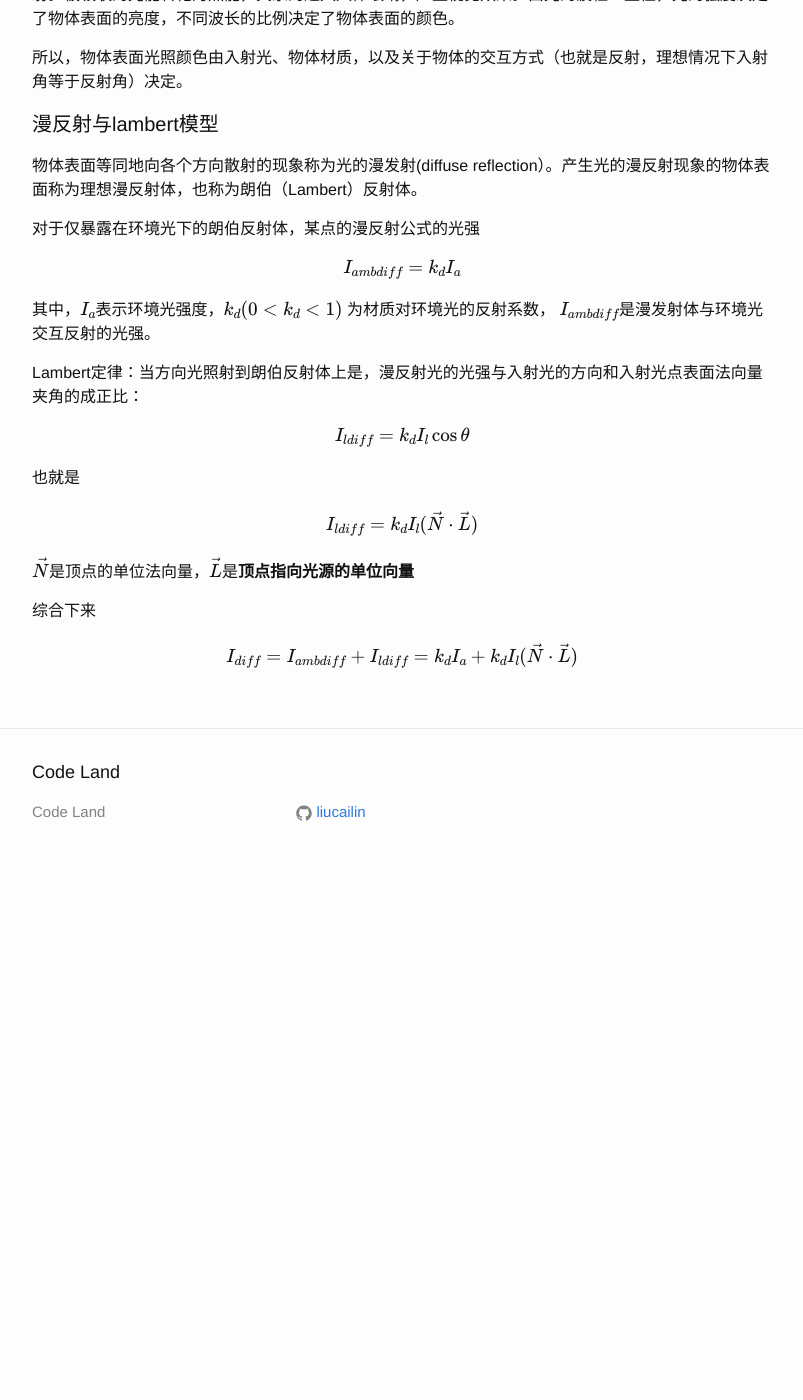
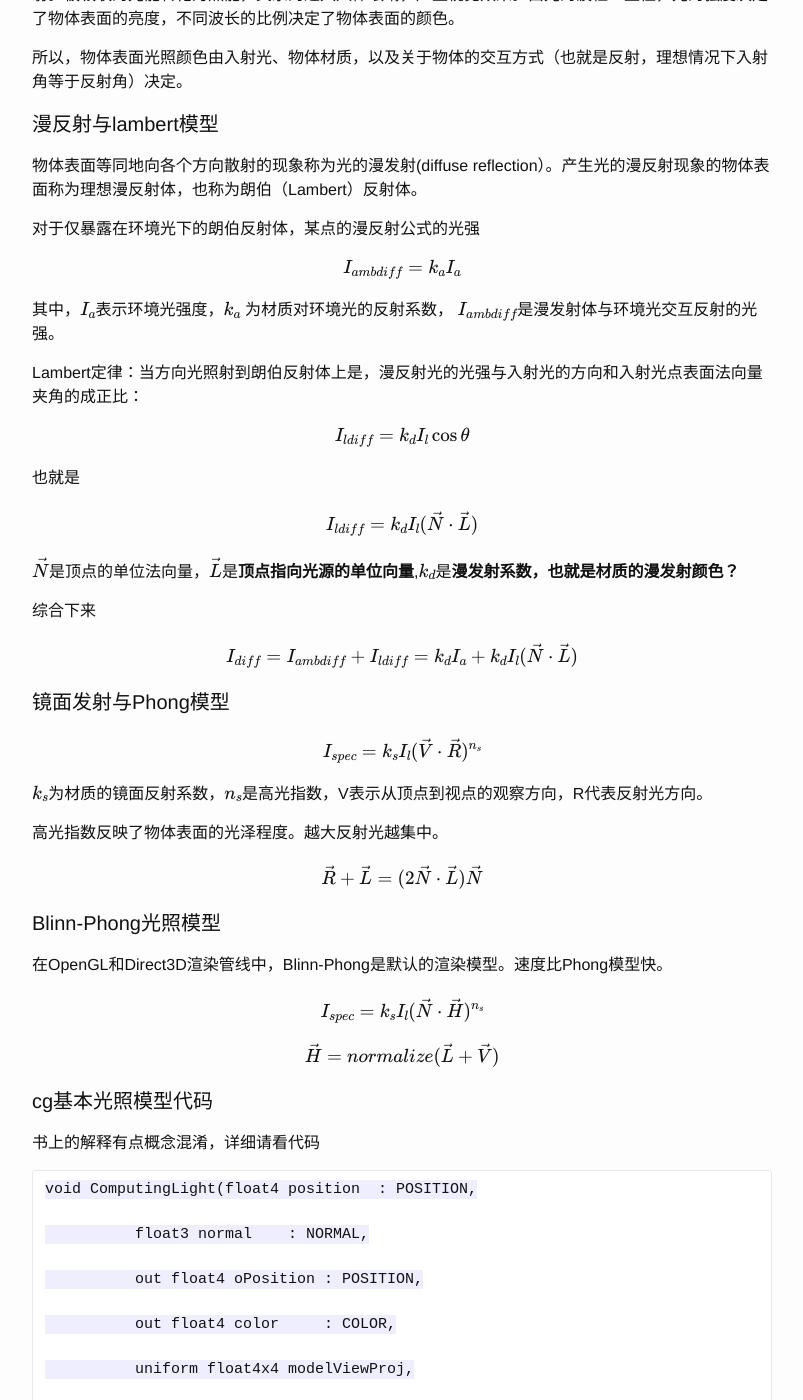
Before and after one commit to liucailin/liucailin.github.io, a Jekyll site: the page built from _posts/Graphic/2015-05-08-GraphicNote.md, in a window 1280 px wide and 1400 px high, scrolled down 2245 px. Shown: the whole window, without its empty margins (238-1041 px from the left). Built offline with Jekyll 4.4.1, drawn with Linux system fonts in a browser that asks for light colours; formulas are drawn with MathJax 3; before the commit the page ends 3128 px from its top, so only the background shows below that; some of the changed text lies outside the part shown.

Commit message:
Signed-off-by: liucailin <liu1356@gmail.com>

```diff
--- a/_posts/Graphic/2015-05-08-GraphicNote.md
+++ b/_posts/Graphic/2015-05-08-GraphicNote.md
@@ -93,9 +93,9 @@ in， out， inout, 语义绑定是两个程序之间的桥梁，相当于指定
 
 对于仅暴露在环境光下的朗伯反射体，某点的漫反射公式的光强
 
-$$I_{ambdiff} = k_dI_a$$
+$$I_{ambdiff} = k_aI_a$$
 
-其中，$I_a$表示环境光强度，$k_d (0 < k_d < 1)$ 为材质对环境光的反射系数， $I_{ambdiff}$是漫发射体与环境光交互反射的光强。
+其中，$I_a$表示环境光强度，$k_a$ 为材质对环境光的反射系数， $I_{ambdiff}$是漫发射体与环境光交互反射的光强。
 
 Lambert定律：当方向光照射到朗伯反射体上是，漫反射光的光强与入射光的方向和入射光点表面法向量夹角的成正比：
 
@@ -105,8 +105,127 @@ $$I_{ldiff} = k_dI_l\cos\theta$$
 
 $$I_{ldiff} = k_dI_l(\vec{N} \cdot \vec{L})$$
 
-$\vec{N}$是顶点的单位法向量，$\vec{L}$是**顶点指向光源的单位向量**
+$\vec{N}$是顶点的单位法向量，$\vec{L}$是**顶点指向光源的单位向量**,$k_d$是**漫发射系数，也就是材质的漫发射颜色？**
 
 综合下来
 
 $$I_{diff} = I_{ambdiff} + I_{ldiff} = k_dI_a + k_dI_l(\vec{N} \cdot \vec{L})$$
+
+#### 镜面发射与Phong模型 ####
+
+
+$$I_{spec} = k_sI_l(\vec{V} \cdot \vec{R})^{n_s}$$
+
+$k_s$为材质的镜面反射系数，$n_s$是高光指数，V表示从顶点到视点的观察方向，R代表反射光方向。
+
+高光指数反映了物体表面的光泽程度。越大反射光越集中。
+
+$$\vec{R} + \vec{L} = (2 \vec{N} \cdot \vec{L}) \vec{N}$$
+
+#### Blinn-Phong光照模型 ####
+
+在OpenGL和Direct3D渲染管线中，Blinn-Phong是默认的渲染模型。速度比Phong模型快。
+
+$$I_{spec} = k_sI_l(\vec{N} \cdot \vec{H})^{n_s}$$
+
+$$\vec{H} = normalize(\vec{L} + \vec{V})$$
+
+#### cg基本光照模型代码 ####
+
+书上的解释有点概念混淆，详细请看代码
+
+	void ComputingLight(float4 position  : POSITION,
+
+              float3 normal    : NORMAL,
+
+              out float4 oPosition : POSITION,
+
+              out float4 color     : COLOR,
+
+              uniform float4x4 modelViewProj,
+
+              uniform float3 lightPosition,
+
+              uniform float3 eyePosition,
+
+			  /// LIGHT PARAMETERS
+
+              uniform float3 globalAmbient,
+
+              uniform float3 lightColor,
+
+
+			  /// MATERIAL PARAMETERS
+
+			  // Emissive reflectance
+              uniform float3 Ke,
+
+			  // Ambient reflectance
+              uniform float3 Ka,
+
+			  // Diffuse reflectance
+
+              uniform float3 Kd,
+
+			  // Specular reflectance
+              uniform float3 Ks,
+
+              uniform float  shininess)
+
+
+
+	{
+
+		  oPosition = mul(modelViewProj, position);
+
+
+
+		  float3 P = position.xyz;
+
+		  float3 N = normal;
+
+
+
+		  // Compute the emissive term
+
+		  float3 emissive = Ke;
+
+
+
+		  // Compute the ambient term
+
+		  float3 ambient = Ka * globalAmbient;
+
+
+
+		  // Compute the diffuse term
+
+		  float3 L = normalize(lightPosition - P);
+
+		  float diffuseLight = max(dot(N, L), 0);
+
+		  float3 diffuse = Kd * lightColor * diffuseLight;
+
+
+
+		  // Compute the specular term
+
+		  float3 V = normalize(eyePosition - P);
+
+		  float3 H = normalize(L + V);
+
+		  float specularLight = pow(max(dot(N, H), 0),
+
+		                            shininess);
+
+		  if (diffuseLight <= 0) specularLight = 0;
+
+		  float3 specular = Ks * lightColor * specularLight;
+
+
+
+		  color.xyz = emissive + ambient + diffuse + specular;
+
+		  color.w = 1;
+
+	}
```
